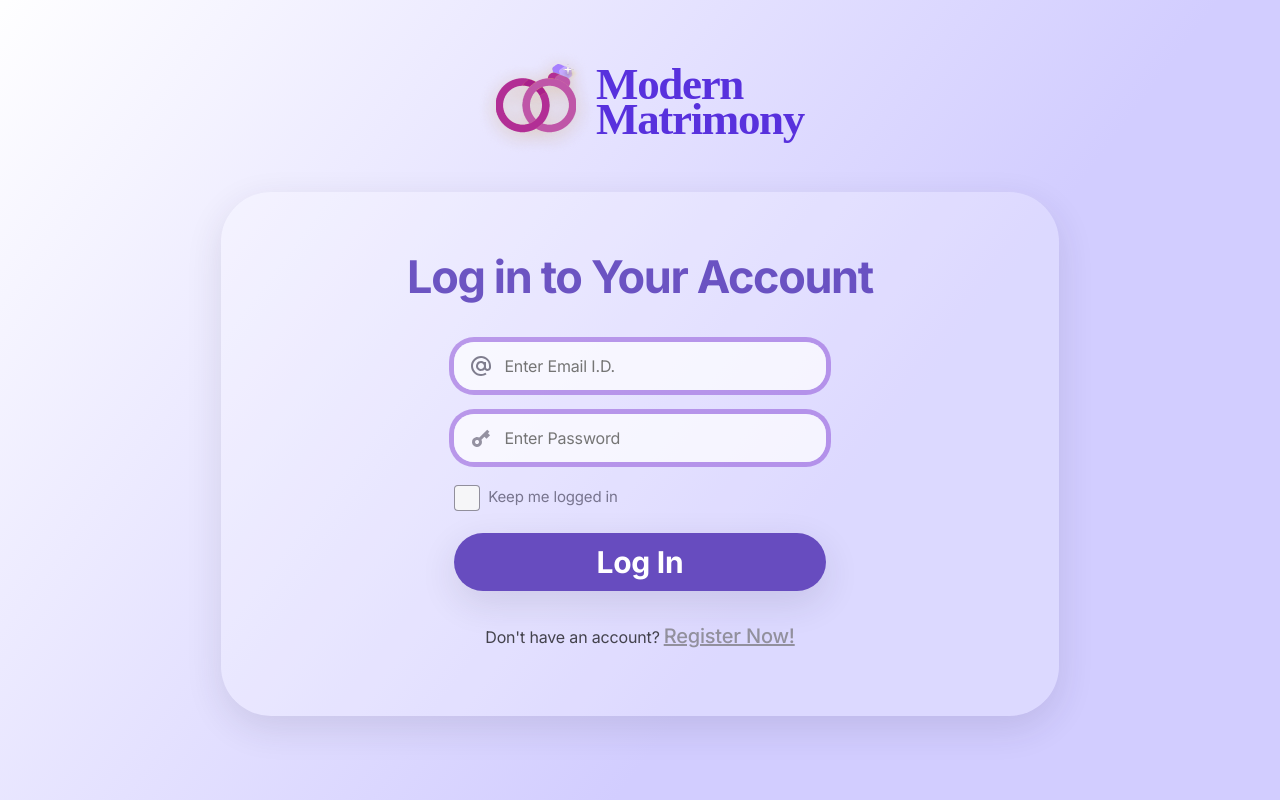
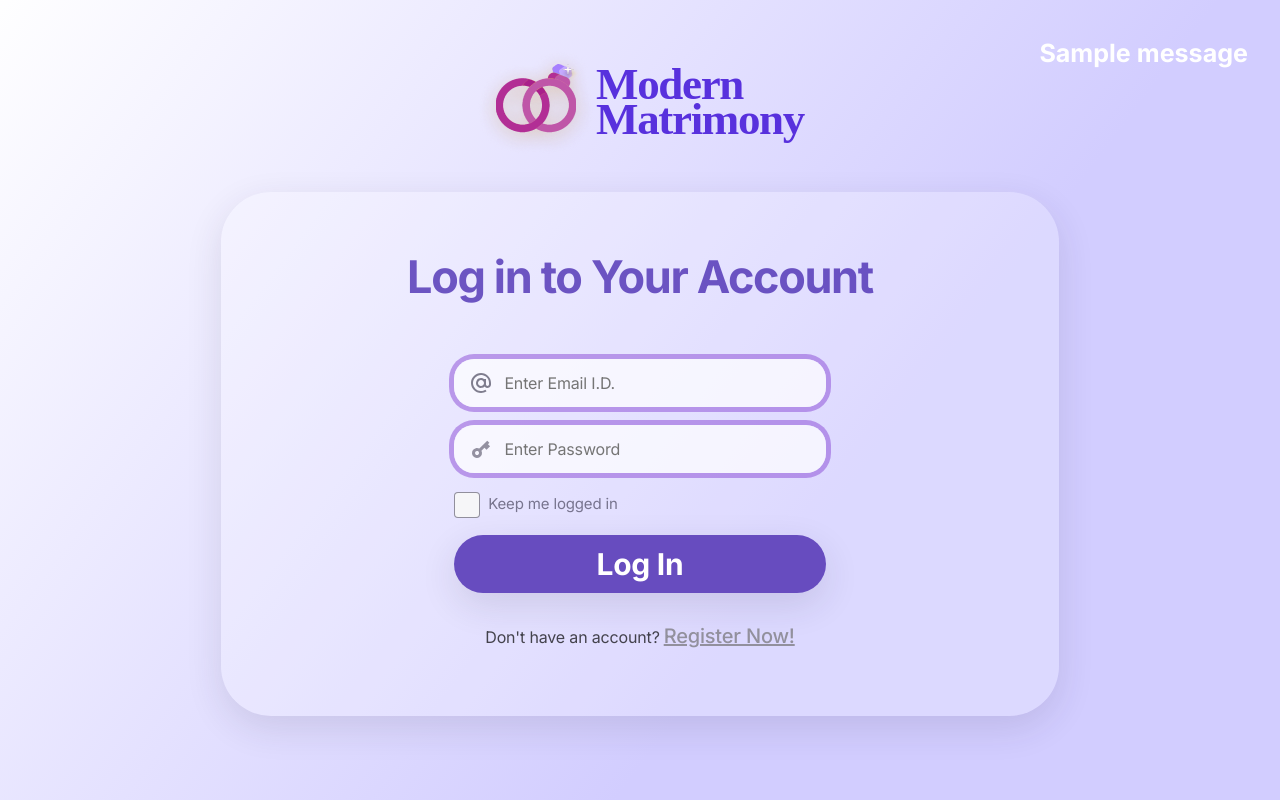
Before and after one commit to Atendimento2005/ModernMatrimony, a Flask app: page /login in a window 1280 px wide. Run offline with Flask 3, Linux system fonts and the light colour scheme; one stand-in notice (Sample message) is shown.

Commit message:
implemented login

```diff
--- a/app.py
+++ b/app.py
@@ -1,4 +1,4 @@
-from flask import Flask, render_template, request, redirect, session
+from flask import Flask, render_template, request, redirect, session, flash
 from flask_session import Session
 from datetime import datetime, date
 import os
@@ -34,8 +34,21 @@ def dbtest():
     testData = cur.fetchall()
     return testData
 
-@app.route('/login')
+@app.route('/login', methods=['GET', 'POST'])
 def login():
+    if request.method == 'POST':
+        cur.execute(f"SELECT (id) FROM Users WHERE email = '{request.form.get('email')}' AND password = '{request.form.get('password')}'")
+        account_id = cur.fetchone()
+        if account_id:
+            session['id'] = account_id[0]
+            return redirect('/home')
+
+        flash('Invalid Credentails', 'error')
+        return redirect('/login')
+
+    if session.get('id'):
+        return redirect('/home')
+
     return render_template('login.html')
 
 @app.route('/registration')
@@ -56,14 +69,18 @@ def interests():
 
 @app.route('/home')
 def home():
-    return render_template('homepage.html')
+    if session.get('id'):
+        cur.execute(f"SELECT name, age, bio FROM Users WHERE id = {int(session.get('id'))}")
+        user_data = cur.fetchone()
+        return render_template('homepage.html', name = user_data[0], age = user_data[1], bio = user_data[2])
+    return redirect('/login')
 
 @app.route('/form', methods = ['GET', 'POST'])
 def form():
     if request.method == 'POST':
         formData = request.form
         data = (
-            formData.get('f_name').strip() + formData.get('l_name').strip(),
+            formData.get('f_name').strip() + ' ' + formData.get('l_name').strip(),
             (date.today() - date.fromisoformat(formData.get('dob'))).days//365,
             formData.get('gender').strip()[0].upper(),
             formData.get('religion').strip(),
@@ -77,7 +94,8 @@ def form():
             formData.get('email').strip(),
             formData.get('ph').strip(),
             formData.get('occupation').strip(),
-            formData.get('alma').strip()
+            formData.get('alma').strip(),
+            formData.get('password').strip()
         )
         cur.execute(f'''INSERT INTO Users(
                     name,
@@ -94,7 +112,8 @@ def form():
                     email,
                     ph,
                     occupation,
-                    alma
+                    alma,
+                    password
         )
         VALUES {data};''')
         db.commit()
--- /dev/null
+++ b/static/css/base.css
@@ -0,0 +1,23 @@
+.error{
+    background: #FA3838;
+    border: 7px solid #FFFFFF;
+    box-shadow: 2px 4px 9px rgba(0, 0, 0, 0.25);
+    border-radius: 32px;
+}
+
+.flashes{
+    position: absolute;
+    top: 1rem;
+    right: 1rem;
+}
+
+.flashes > li {
+    list-style: none;
+    font-family: 'Inter';
+    font-style: normal;
+    font-weight: 700;
+    font-size: 25.0833px;
+    line-height: 43px;
+    color: #FFFFFF;
+    padding: 1rem;
+}
--- a/static/css/homepage.css
+++ b/static/css/homepage.css
@@ -274,8 +274,8 @@ h2{
 
     display: flex;
     flex-direction: row;
-    align-items: center;
-    justify-content: space-between;
+    align-items: flex-start;
+    justify-content: flex-start;
     overflow: hidden;
 }
 
@@ -306,6 +306,7 @@ h2{
     color: #170065;
     font-variation-settings: 'slnt' 0;
 
+    padding-top: 1rem;
     padding-bottom: 10px;
 }
 
--- a/templates/base.html
+++ b/templates/base.html
@@ -5,9 +5,19 @@
     <meta http-equiv="X-UA-Compatible" content="IE=edge">
     <meta name="viewport" content="width=device-width, initial-scale=1.0">
     <link rel="icon" type="image/x-icon" href="{{ url_for('static', filename='images/favicon.ico') }}">
+    <link rel="stylesheet" href="{{ url_for('static', filename='css/base.css') }}">
     {% block head %}{% endblock %}
 </head>
 <body>
+    {% with messages = get_flashed_messages(with_categories = true) %}
+        {% if messages %}
+            <ul class='flashes'>
+            {% for category, message in messages %}
+                <li class="{{ category }}">{{ message }}</li>
+            {% endfor %}
+            </ul>
+        {% endif %}
+    {% endwith %}
     {% block body %}{% endblock %}
 </body>
 </html>
--- a/templates/homepage.html
+++ b/templates/homepage.html
@@ -35,7 +35,7 @@
 
 <div id="main-container">
     <div class="greeting">
-        <h1>Welcome, Balwinder Singh</h1>
+        <h1>Welcome, {{name}}</h1>
         <h2>Your perfect match awaits!</h2>
     </div>
     <div class="suggestion-container">
@@ -58,8 +58,8 @@
         <div class="my-profile">
             <img class = 'profile-picture' src="/static/images/profiles/rahul.jpg" alt="profile picture">
             <div class="profile-info-container">
-                <p class="profile-info-name">Balwinder Singh, 27</p>
-                <p class="profile-info-bio">Lorem ipsum dolor sit amet consectetur adipisicing elit. In quidem voluptas aliquam, cum quisquam molestias ad illum repudiandae, harum sint provident expedita quasi, porro eos mollitia! Ab repellendus est nesciunt doloremque neque magni architecto, pariatur quisquam eaque sint vero. Quos saepe quo, consequatur maxime officia et quidem dolorum blanditiis possimus.</p>
+                <p class="profile-info-name">{{name}}, {{age}}</p>
+                <p class="profile-info-bio">{{bio}}</p>
             </div>
         </div>
     </div>
--- a/templates/login.html
+++ b/templates/login.html
@@ -18,17 +18,18 @@
 <div id="main-container">
     <div id="form-container">
         <h1>Log in to Your Account</h1>
-        <form class="login-form" action="">
+        <form class="login-form" action="/login" method="POST">
+            <p>{{msg}}</p>
             <div class="text-input">
                 <img src="{{ url_for('static', filename='images/icons/at_icon.svg') }}" alt="">
-                <input class="input" type="email" name="input" id="email" placeholder="Enter Email I.D." required>
+                <input class="input" type="email" name="email" id="email" placeholder="Enter Email I.D." required>
             </div>
             <div class="text-input">
                 <img src="{{ url_for('static', filename='images/icons/key_icon.svg') }}" alt="">
-                <input class="input" type="password" name="input" id="password" placeholder="Enter Password" required>
+                <input class="input" type="password" name="password" id="password" placeholder="Enter Password" required>
             </div>
             <div class="check-input">
-                <input type="checkbox" name="input" id="checkbox" value="Keep me logged in">
+                <input type="checkbox" name="remember" id="checkbox" value="1">
                 <label for="checkbox" id="text-label">Keep me logged in</label>
             </div>
             <input id="submit" type="submit" value="Log In">
```
